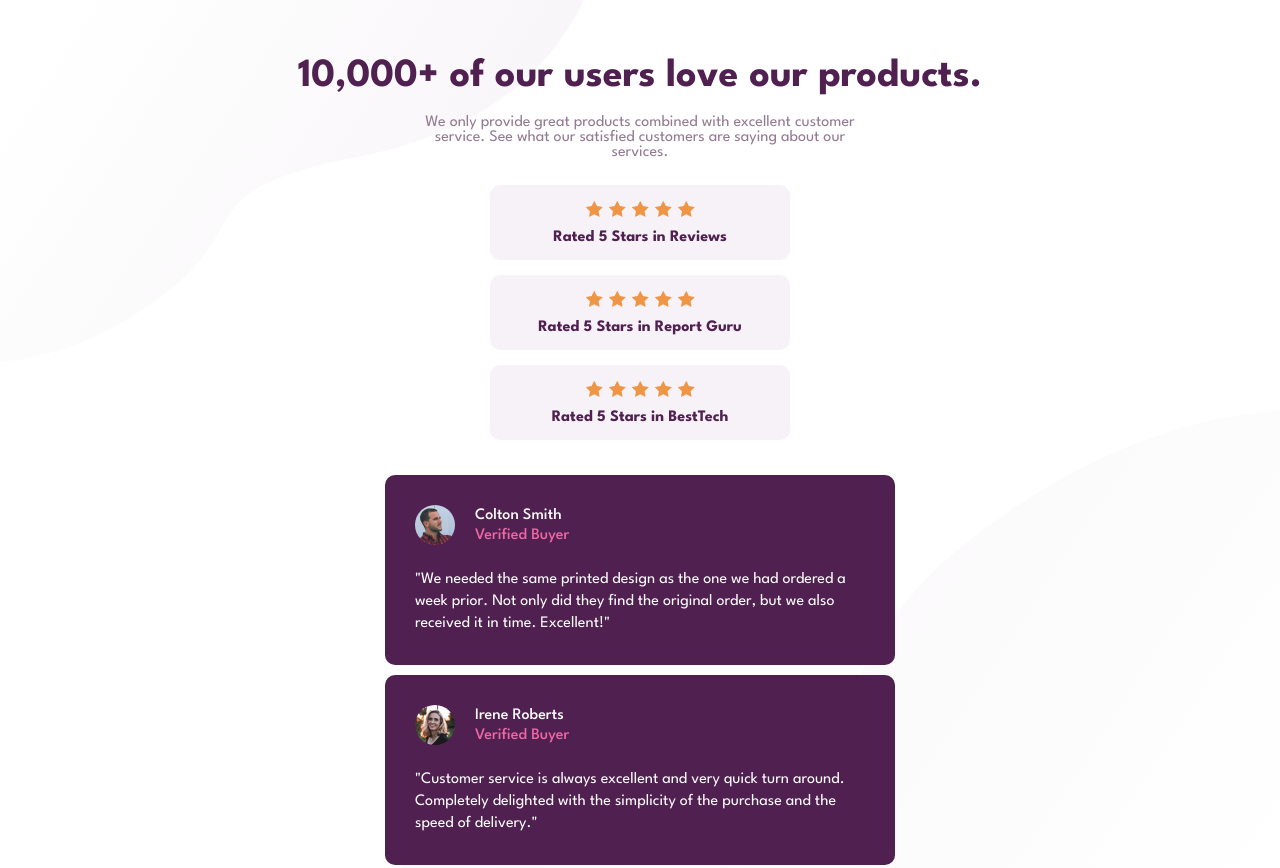
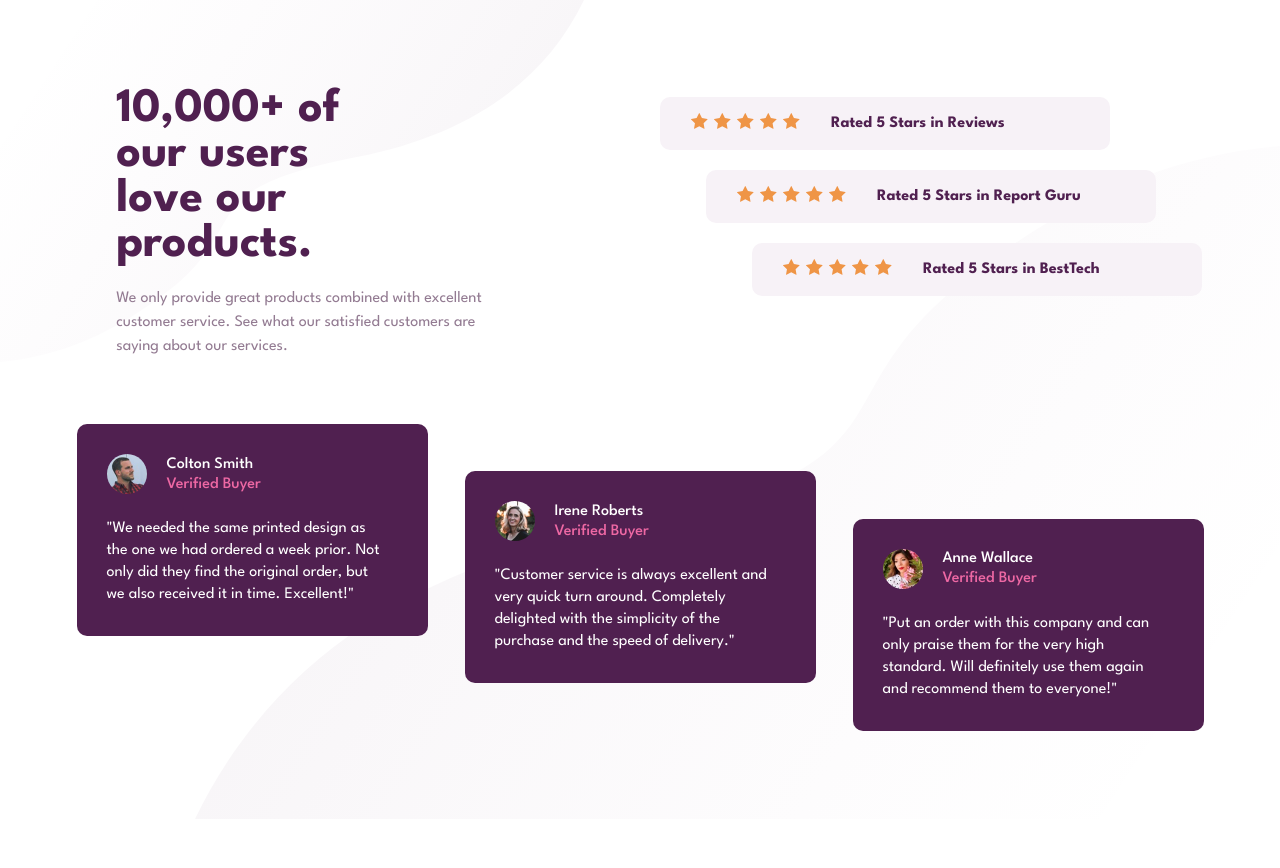
Before and after one commit to codenamecat/social-proof-section, a plain HTML site: page index.html in a window 1280 px wide. Shown: the top 868 px of the page. After the commit the page ends 819 px from the top, so only its background shows below. Drawn offline with Linux system fonts and the light colour scheme.

Commit message:
good enough

```diff
--- a/css/main.scss
+++ b/css/main.scss
@@ -10,7 +10,7 @@ $colors: (
     @return map-get($colors, $color-name)
 }
 
-$desktop: 1400px;
+$desktop: 1000px;
 
 @mixin desktop {
     @media (min-width: #{$desktop}) {
@@ -27,10 +27,13 @@ body {
     flex-direction: column;
     justify-content: center;
     text-align: center;
+    max-width: 1800px;
 
     @include desktop {
-        // display: grid;
-        // grid-template: 1fr 1fr / 1fr 1fr; COMMIT AND PUSH
+        display: grid;
+        grid-template: 3fr 4fr / 1fr 1fr;
+        row-gap: 5%;
+        padding: 50px;
     }
 }
 
@@ -40,6 +43,14 @@ h1 {
     font-size: 40px;
     width: 80%;
     margin: 50px auto 20px auto;
+
+    @include desktop {
+        text-align: left;
+        margin-left: 10%;
+        margin-top: 5%;
+        width: 50%;
+        font-size: 3rem;
+    }
 }
 
 .introtext {
@@ -47,10 +58,36 @@ h1 {
     width: 87%;
     max-width: 450px;
     margin: 0 auto;
+    line-height: 24px;
+
+    @include desktop {
+        text-align: left;
+        margin-left: 10%;
+        max-width: 400px;
+    }
 }
 
 .star-review-container {
     margin: 10px auto;
+
+    @include desktop {
+        margin: 0;
+        display: flex;
+        flex-direction: column;
+        margin-top: 5%;
+    }
+}
+
+.star-review-2 {
+    @include desktop {
+        align-self: center;
+    }
+}
+
+.star-review-3 {
+    @include desktop {
+        align-self: flex-end;
+    }
 }
 
 .star-review {
@@ -59,6 +96,18 @@ h1 {
     padding: 15px 0;
     margin: 15px;
     border-radius: 10px;
+
+    @include desktop {
+        display: flex;
+        width: 450px;
+        margin: 10px 20px;
+    }
+}
+
+.star-rating {
+    @include desktop {
+        padding: 0 30px;
+    }
 }
 
 .star {
@@ -69,6 +118,20 @@ h1 {
     margin: 8px 0 0 0;
     color: color(very-dark-magenta);
     font-weight: 700;
+
+    @include desktop {
+        text-align: left;
+        margin: 4px 0;
+    }
+}
+
+.written-review-container {
+    @include desktop {
+        grid-column: 1 / 3;
+        display: flex;
+        align-items: center;
+        justify-content: space-around;
+    }
 }
 
 .written-review {
@@ -80,6 +143,23 @@ h1 {
     padding: 30px;
     width: 75%;
     max-width: 450px;
+
+    @include desktop {
+        width: 25%;
+        margin: 30px auto;
+    }
+}
+
+.written-review-1 {
+    @include desktop {
+        align-self: flex-start;
+    }
+}
+
+.written-review-3 {
+    @include desktop {
+        align-self: flex-end;
+    }
 }
 
 .profile-picture {
--- a/index.html
+++ b/index.html
@@ -10,6 +10,7 @@
     <link href="https://fonts.googleapis.com/css2?family=League+Spartan:wght@400;500;700&display=swap" rel="stylesheet">
     <title>Social Proof Section</title>
     <link rel="stylesheet" href="css/main.css">
+    <link rel="icon" href="images/favicon-32x32.png">
 </head>
 
 <body>
@@ -19,33 +20,39 @@
             satisfied customers are saying about our services.</p>
     </main>
     <section class="star-review-container">
-        <div class="star-review">
+        <div class="star-review star-review-1">
+            <div class="star-rating">
                 <img class="star" src="images/icon-star.svg">
                 <img class="star" src="images/icon-star.svg">
                 <img class="star" src="images/icon-star.svg">
                 <img class="star" src="images/icon-star.svg">
                 <img class="star" src="images/icon-star.svg">
+            </div>
             <p class="star-review-text">Rated 5 Stars in Reviews</p>
         </div>
-        <div class="star-review">
+        <div class="star-review star-review-2">
+            <div class="star-rating">
                 <img class="star" src="images/icon-star.svg">
                 <img class="star" src="images/icon-star.svg">
                 <img class="star" src="images/icon-star.svg">
                 <img class="star" src="images/icon-star.svg">
                 <img class="star" src="images/icon-star.svg">
+            </div>
             <p class="star-review-text">Rated 5 Stars in Report Guru</p>
         </div>
-        <div class="star-review">
+        <div class="star-review star-review-3">
+            <div class="star-rating">
                 <img class="star" src="images/icon-star.svg">
                 <img class="star" src="images/icon-star.svg">
                 <img class="star" src="images/icon-star.svg">
                 <img class="star" src="images/icon-star.svg">
                 <img class="star" src="images/icon-star.svg">
+            </div>
             <p class="star-review-text">Rated 5 Stars in BestTech</p>
         </div>
     </section>
     <section class="written-review-container">
-        <div class="written-review">
+        <div class="written-review written-review-1">
             <div class="review-author-info">
                 <img class="profile-picture" src="images/image-colton.jpg">
                 <div class="name-and-title">
@@ -56,7 +63,7 @@
             <p class="written-review-text">&quot;We needed the same printed design as the one we had ordered a week
                 prior. Not only did they find the original order, but we also received it in time. Excellent!&quot;</p>
         </div>
-        <div class="written-review">
+        <div class="written-review written-review-2">
             <div class="review-author-info">
                 <img class="profile-picture" src="images/image-irene.jpg">
                 <div class="name-and-title">
@@ -67,7 +74,7 @@
             <p class="written-review-text">&quot;Customer service is always excellent and very quick turn around.
                 Completely delighted with the simplicity of the purchase and the speed of delivery.&quot;</p>
         </div>
-        <div class="written-review">
+        <div class="written-review written-review-3">
             <div class="review-author-info">
                 <img class="profile-picture" src="images/image-anne.jpg">
                 <div class="name-and-title">
```
Also changed, not shown: css/main.css, 1 other file. Lines whose indentation alone changed are shown as unchanged.
